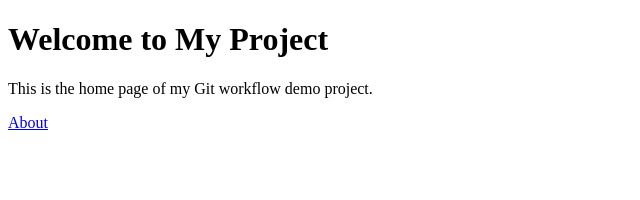
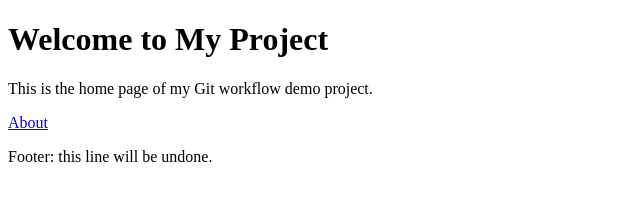
Before and after one commit to Kirann1973/Git-Workflow-Execution-and-Test-Case-Design, a plain HTML site: page index.html in a window 1280 px wide. Shown: the whole page, without its empty margins (0-640 px from the left). Drawn offline with Linux system fonts and the light colour scheme.

Commit message:
Add footer line to index.html (will be undone)

```diff
--- a/index.html
+++ b/index.html
@@ -10,3 +10,4 @@
   <a href="about.html">About</a>
 </body>
 </html>
+<p>Footer: this line will be undone.</p>
```
